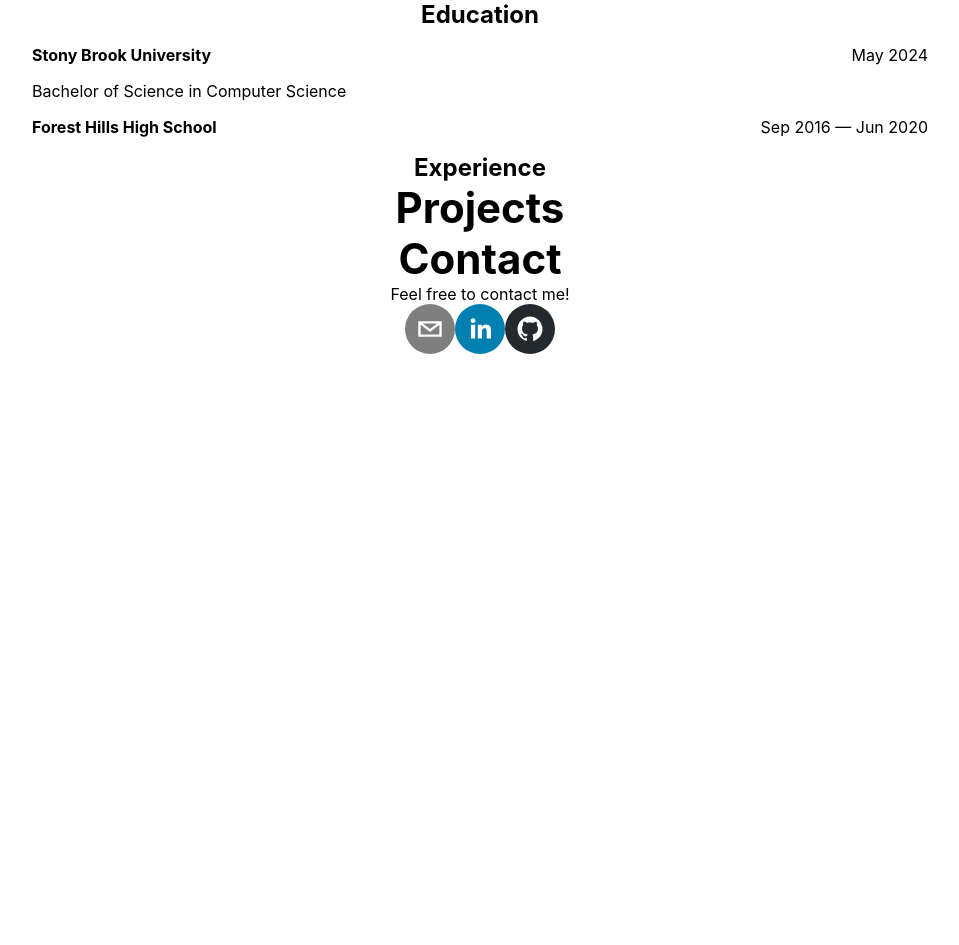
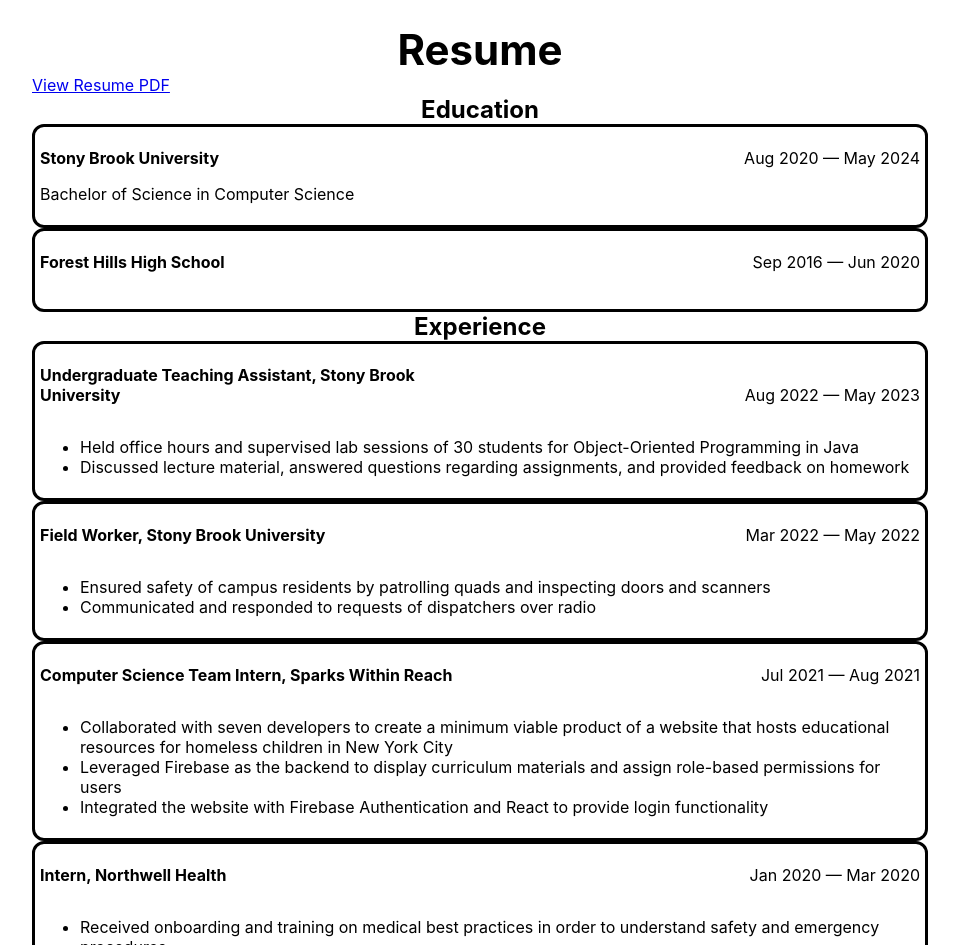
Before and after one commit to jaredtjahjadi/jaredtjahjadi.github.io, a React (Create React App) app: page /about in a window 1280 px wide. Shown: the part 1107-2052 px from the top of the page, without its empty margins (160-1119 px from the left). Before the commit the page ends 1461 px from the top, so only its background shows below. Built offline with nearby package versions, Linux system fonts and the light colour scheme.

Commit message:
Modularized resume section and added more content to it, fiddled around with some CSS stuff

```diff
--- a/src/About.js
+++ b/src/About.js
@@ -7,7 +7,9 @@
             <h1>About</h1>
             <img className='about-image' src={AboutImage} alt="Jared Tjahjadi" />
             <div id="about-text">
-                My name is Jared Tjahjadi. I am an undergraduate student from Queens, NY, currently studying Computer Science at Stony Brook University.
+                My name is Jared Tjahjadi. I am an undergraduate student from Queens, NY, currently studying Computer Science at Stony Brook University.<br />
+                In my free time, I enjoy listening to music, going to the gym, and taking walks.
+                <br /><br /><br /><br /><br /><br /><br /><br /><br /><br />
             </div>
         </div>
     )
--- a/src/App.scss
+++ b/src/App.scss
@@ -15,6 +15,7 @@
   top: 0;
   padding: 10px;
   align-items: center;
+  background-color: white;
 
   ul {
     max-width: 70%;
@@ -23,24 +24,22 @@
     padding: 0;
     display: flex;
     justify-content: space-between;
+
+    li { cursor: pointer; } // Cursor turns into pointer when hovering over navbar link
   }
 
-  .active {
-    color: red;
-  }
+  .active { color: red; } //Changes text color in navbar when page is on specific element
 }
 
 // Hero section
 .hero {
-  // Source of background image
-  background-image: url("./img/bg-home.jpg");
+  background-image: url("./img/bg-home.jpg"); // Source of background image
 
   // Background image properties
-  // Makes it so that the home section covers the entire height of the window/screen
   background-size: cover;
   background-repeat: no-repeat;
-  background-position: center center;
-  height: 100vh;
+  background-position: center center; // Vertically and horizontally centers image in hero element
+  height: 100vh; // Hero section covers entire height of device window/screen
 
   // Text properties
   display: flex;
@@ -59,6 +58,8 @@
   .about-image {
     height: 15%;
     width: 15%;
+    float: left;
+    padding: 5px;
   }
 }
 
@@ -67,14 +68,20 @@
   max-width: 70%;
   margin: 0 auto;
 
-  .edu-name {
+  .resume-card {
+    border-style: solid;
+    border-radius: 12px;
+    padding: 5px;
+  }
+
+  .name {
     text-align: left;
     display: inline-block;
     font-weight: bold;
     width: 50%;
   }
 
-  .edu-date {
+  .date {
     text-align: right;
     display: inline-block;
     width: 50%;
--- a/src/Resume.js
+++ b/src/Resume.js
@@ -1,5 +1,6 @@
 import React from 'react';
 import ResumePDF from './JaredTjahjadi.pdf';
+import ResumeCard from './ResumeCard';
 
 export default function Resume() {
     return (
@@ -7,15 +8,42 @@
             <h1>Resume</h1>
             <a href={ResumePDF} target="_blank" rel="noreferrer">View Resume PDF</a>
             <h2>Education</h2>
-            <div>
-                <p class="edu-name">Stony Brook University</p>
-                <p class="edu-date">May 2024</p>
-                Bachelor of Science in Computer Science
-            </div>
-            <p class="edu-name">Forest Hills High School</p>
-            <p class="edu-date">Sep 2016 — Jun 2020</p>
-            <br />
+            <ResumeCard
+                name={"Stony Brook University"}
+                date={"Aug 2020 — May 2024"}
+                addl_text={"Bachelor of Science in Computer Science"}
+            />
+            <ResumeCard
+                name={"Forest Hills High School"}
+                date={"Sep 2016 — Jun 2020"}
+            />
             <h2>Experience</h2>
+            <ResumeCard
+                name={"Undergraduate Teaching Assistant, Stony Brook University"}
+                date={"Aug 2022 — May 2023"}
+                listItem1={"Held office hours and supervised lab sessions of 30 students for Object-Oriented Programming in Java"}
+                listItem2={"Discussed lecture material, answered questions regarding assignments, and provided feedback on homework"}
+            />
+            <ResumeCard
+                name={"Field Worker, Stony Brook University"}
+                date={"Mar 2022 — May 2022"}
+                listItem1={"Ensured safety of campus residents by patrolling quads and inspecting doors and scanners"}
+                listItem2={"Communicated and responded to requests of dispatchers over radio"}
+            />
+            <ResumeCard
+                name={"Computer Science Team Intern, Sparks Within Reach"}
+                date={"Jul 2021 — Aug 2021"}
+                listItem1={"Collaborated with seven developers to create a minimum viable product of a website that hosts educational resources for homeless children in New York City"}
+                listItem2={"Leveraged Firebase as the backend to display curriculum materials and assign role-based permissions for users"}
+                listItem3={"Integrated the website with Firebase Authentication and React to provide login functionality"}
+            />
+            <ResumeCard
+                name={"Intern, Northwell Health"}
+                date={"Jan 2020 — Mar 2020"}
+                listItem1={"Received onboarding and training on medical best practices in order to understand safety and emergency procedures"}
+                listItem2={"Organized the paperwork of existing and incoming employees, such as contracts, forms, and training documents"}
+                listItem3={"Tended to patients and fulfilled their requests, including serving food and retrieving medical items"}
+            />
         </div>
     )
 }
--- /dev/null
+++ b/src/ResumeCard.js
@@ -0,0 +1,14 @@
+export default function ResumeCard({name, date, addl_text, listItem1, listItem2, listItem3}) {
+    return (
+        <div className="resume-card">
+            <p className="name">{name}</p>
+            <p className="date">{date}</p>
+            {addl_text}
+            <ul>
+                {listItem1 ? <li>{listItem1}</li> : null }
+                {listItem2 ? <li>{listItem2}</li> : null }
+                {listItem3 ? <li>{listItem3}</li> : null }
+            </ul>
+        </div>
+    )
+}
```
